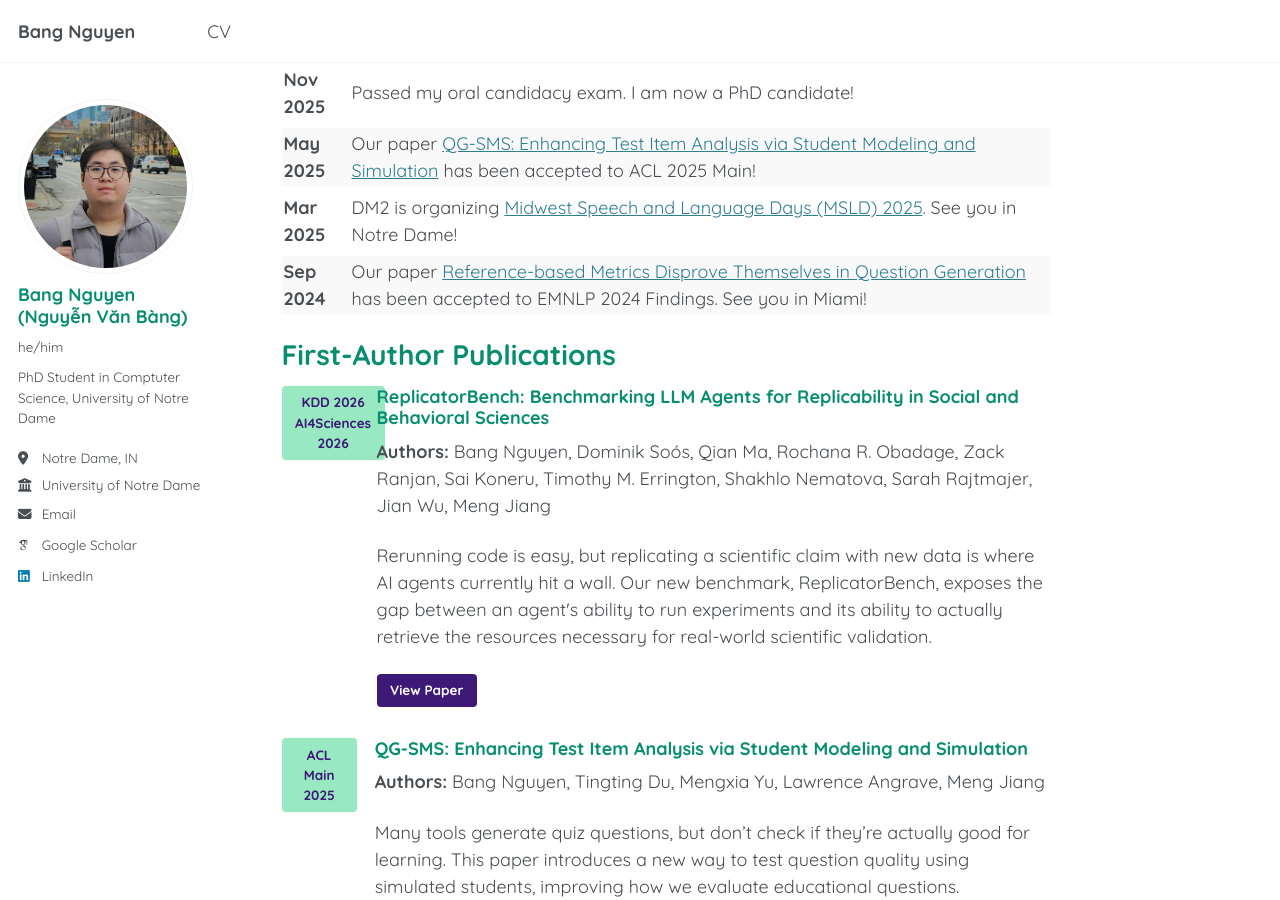
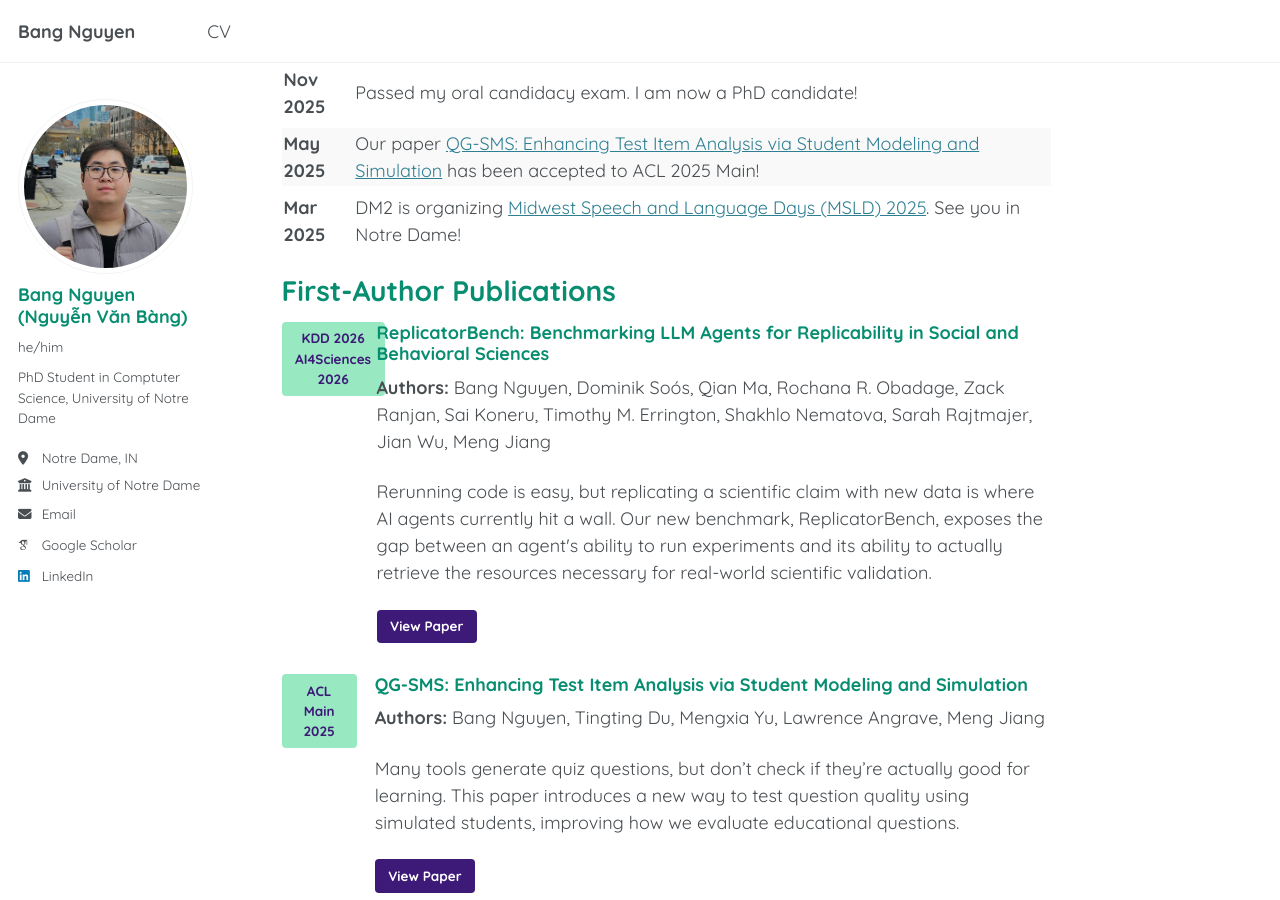
Before and after one commit to bnguyen5/bnguyen5.github.io, a Jekyll site: the page built from _pages/about.md, in a window 1280 px wide and 900 px high, scrolled down 632 px. Built offline with Jekyll 4.4.1, drawn with Linux system fonts in a browser that asks for light colours; some web fonts are replaced.

Commit message:
Update about.md

```diff
--- a/_pages/about.md
+++ b/_pages/about.md
@@ -43,10 +43,6 @@ With a strong interest in Natural Language Processing (NLP) and Machine Learning
     <td style="padding: 2px; border: none;">DM2 is organizing <a href="https://nlp.nd.edu/msld25/" target="_blank">Midwest Speech and Language Days (MSLD) 2025</a>. See you in Notre Dame!
     </td>
   </tr>
-  <tr style="background-color: #f9f9f9;">
-    <td style="padding: 2px; border: none;"><strong>Sep 2024</strong></td>
-    <td style="padding: 2px; border: none;">Our paper <a href="https://arxiv.org/abs/2403.12242" target="_blank">Reference-based Metrics Disprove Themselves in Question Generation</a> has been accepted to EMNLP 2024 Findings. See you in Miami!</td>
-  </tr>
 </table>
 
 # First-Author Publications
```
